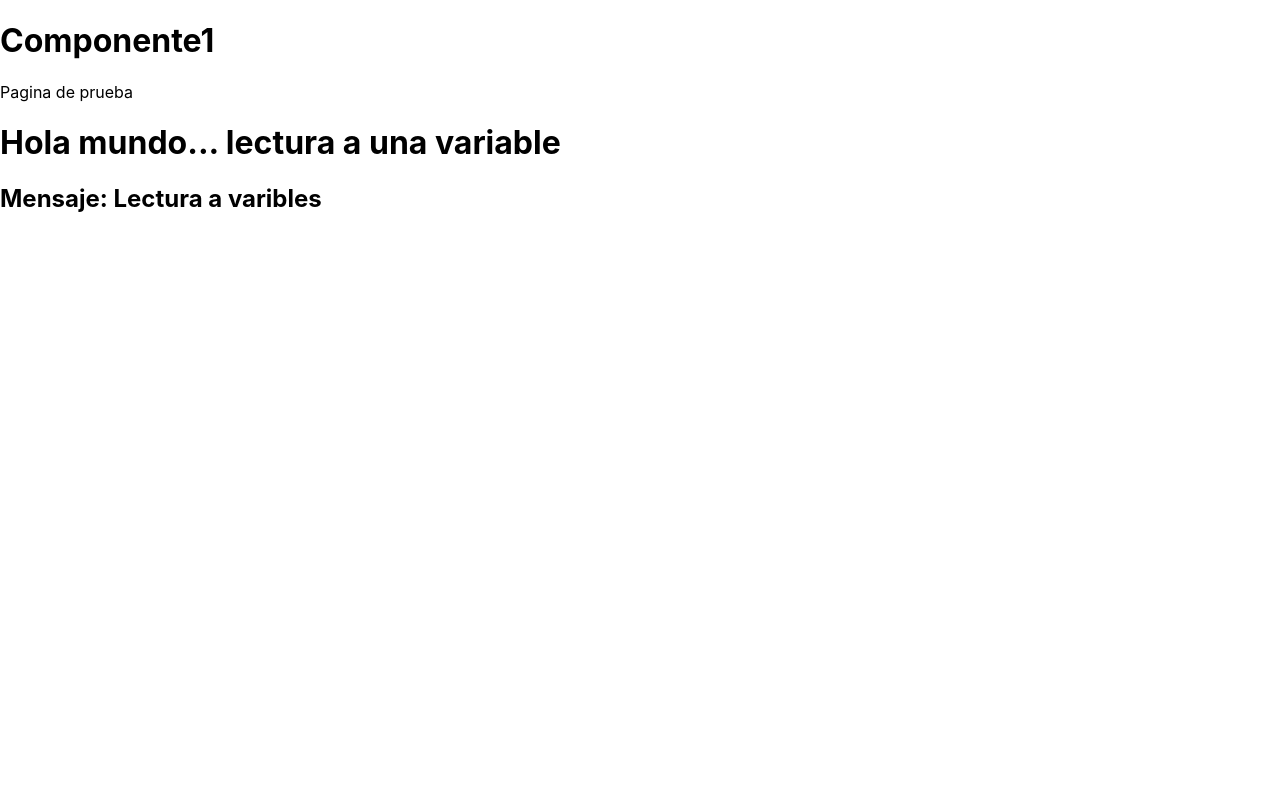
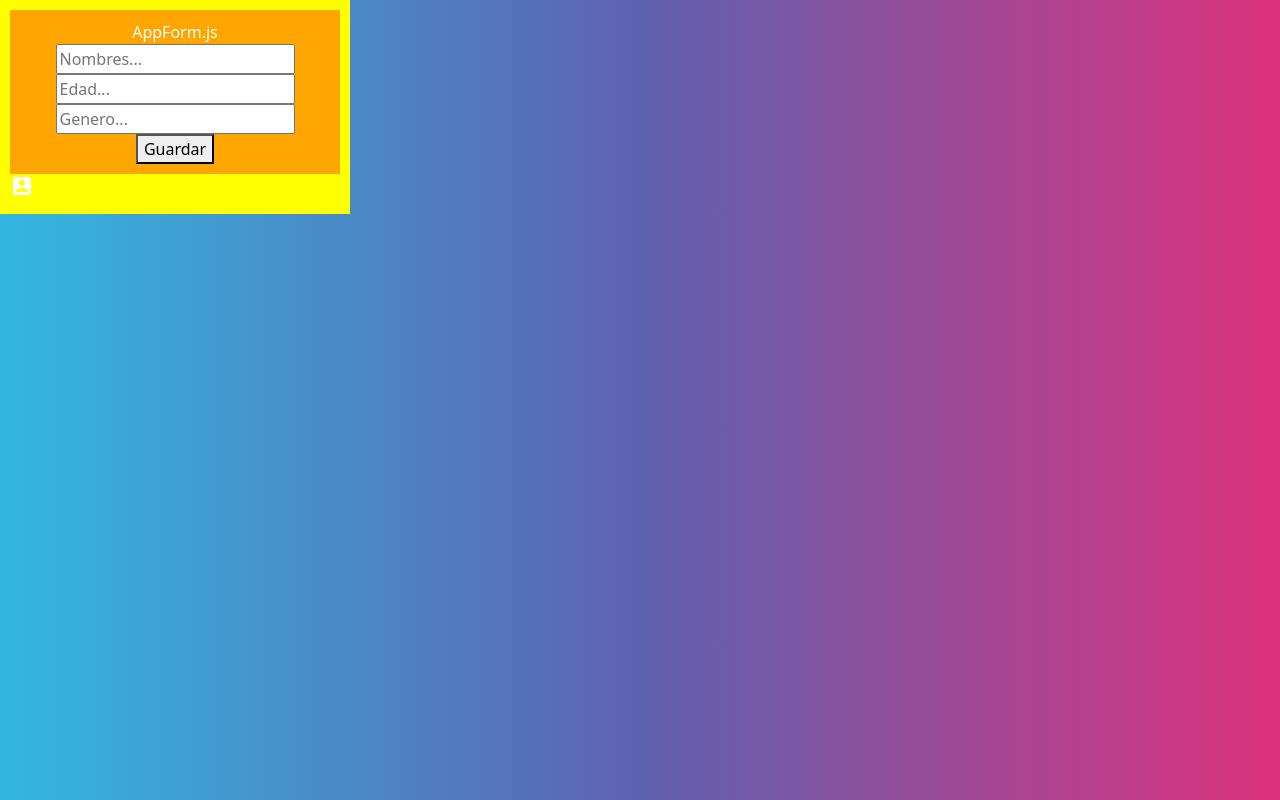
Before and after one commit to Terrypro12/react03, a React (Create React App) app: page / in a window 1280 px wide. Built offline with nearby package versions, Linux system fonts and the light colour scheme.

Commit message:
v4. Instalado y conf App, AppForm, bootswach, mat.icons, toastify

```diff
--- a/package.json
+++ b/package.json
@@ -7,14 +7,16 @@
     "@testing-library/jest-dom": "^5.17.0",
     "@testing-library/react": "^13.4.0",
     "@testing-library/user-event": "^13.5.0",
+    "bootswatch": "^5.3.2",
     "react": "^18.2.0",
     "react-dom": "^18.2.0",
     "react-scripts": "5.0.1",
+    "react-toastify": "^9.1.3",
     "web-vitals": "^2.1.4"
   },
   "scripts": {
-    "predeploy" : "npm run build",
-    "deploy" : "gh-pages -d build",
+    "predeploy": "npm run build",
+    "deploy": "gh-pages -d build",
     "start": "react-scripts start",
     "build": "react-scripts build",
     "test": "react-scripts test",
--- a/public/index.html
+++ b/public/index.html
@@ -25,6 +25,8 @@
       Learn how to configure a non-root public URL by running `npm run build`.
     -->
     <title>React App</title>
+    <link href="https://fonts.googleapis.com/icon?family=Material+Icons" rel="stylesheet">
+
   </head>
   <body>
     <noscript>You need to enable JavaScript to run this app.</noscript>
--- a/src/App.js
+++ b/src/App.js
@@ -1,13 +1,18 @@
-import logo from './logo.svg';
-import './App.css';
+//import logo from './logo.svg';
+//import './App.css';
+
+import AppForm from './components/AppForm';
 import C01componente from './components/C01componente';
-import C04variable from './components/C04variable';
+
 
 function App() {
   return (
-    <div>
-     <C01componente/>
-     <C04variable xVariable="Lectura a varibles" />
+    <div style={{background:"yellow",
+    width:"350px",
+    padding:"10px"}}>
+      <AppForm/>
+      <i class="large material-icons">account_box</i>
+
     </div>
   );
 }
--- /dev/null
+++ b/src/components/AppForm.js
@@ -0,0 +1,16 @@
+import React from 'react'
+
+const AppForm = () => {
+  return (
+    <div style={{background:"orange",
+    padding:"10px", textAlign:"center"}}>
+      <h>AppForm.js</h><br/>
+      <input placeholder='Nombres...' /><br/>
+      <input placeholder='Edad...' /><br/>
+      <input placeholder='Genero...' /><br/>
+      <button>Guardar</button>
+    </div>
+  )
+}
+
+export default AppForm
--- a/src/index.js
+++ b/src/index.js
@@ -3,6 +3,8 @@
 import './index.css';
 import App from './App';
 import reportWebVitals from './reportWebVitals';
+
+import 'bootswatch/dist/quartz/bootstrap.min.css';
 
 const root = ReactDOM.createRoot(document.getElementById('root'));
 root.render(
```
Also changed, not shown: 1 other file (tests, documents, lock files or other folders).
